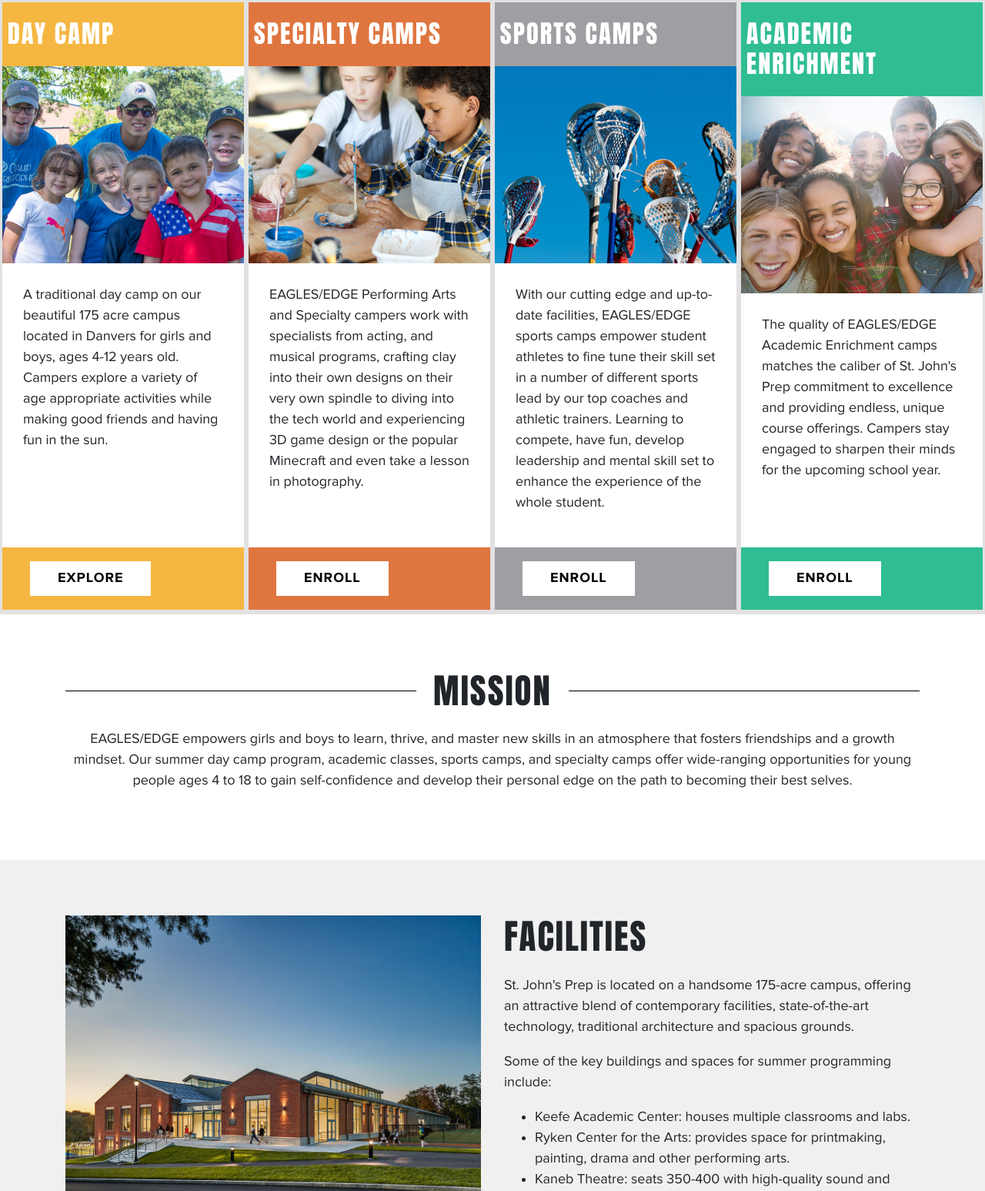
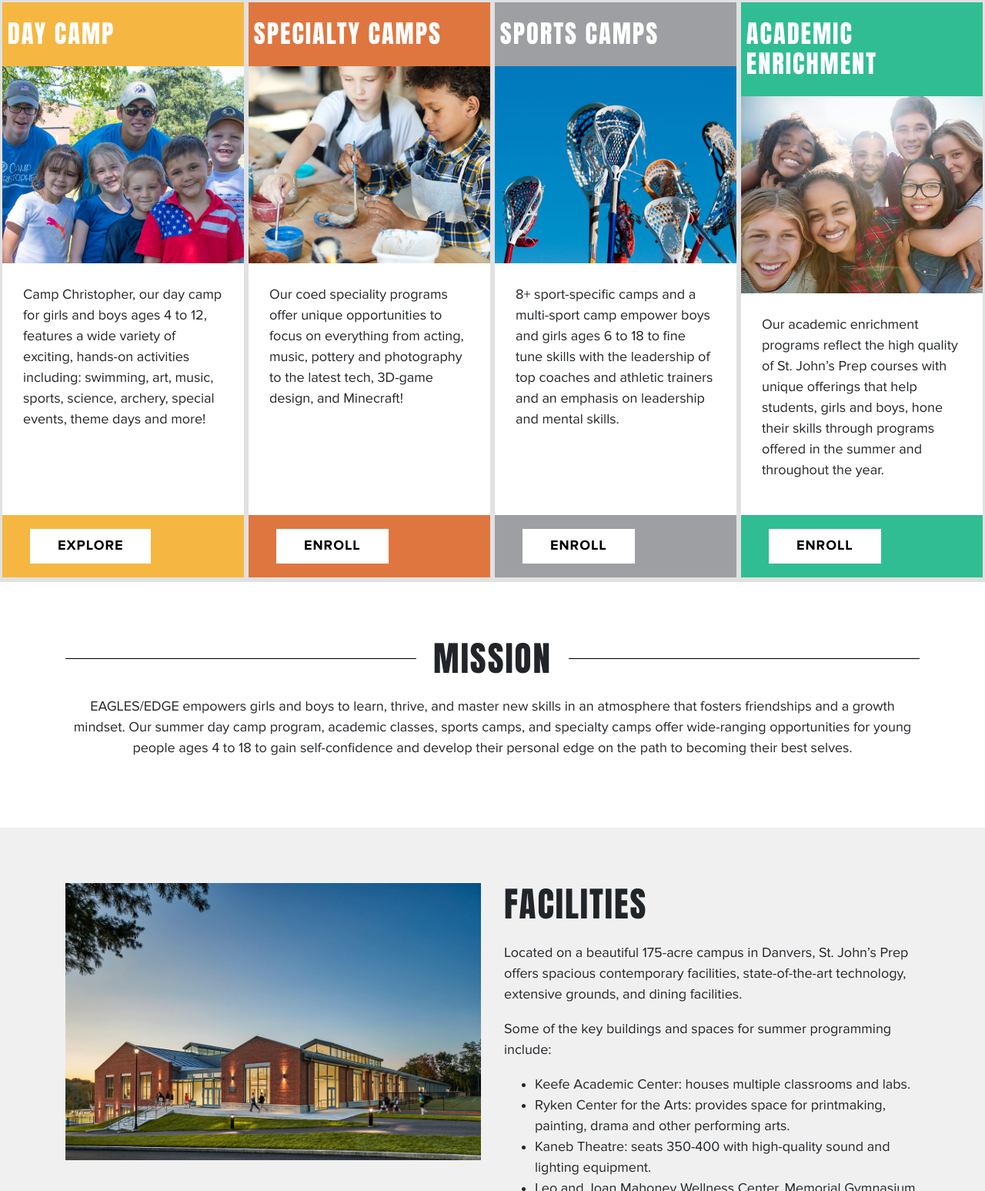
Before and after one commit to delster/eagles-edge-stopgap, a Gatsby site: page / in a window 1280 px wide. Shown: the part 530-2077 px from the top of the page at 77% size. Built offline with nearby package versions, Linux system fonts and the light colour scheme; Gatsby itself is replaced by a stand-in of ours; a web font is replaced by a local one; what @fortawesome/pro-solid-svg-icons would draw is missing.

Commit message:
Testing Andrew's Mac

```diff
--- a/src/pages/camp-christopher.js
+++ b/src/pages/camp-christopher.js
@@ -14,7 +14,7 @@
 
 const CampChristopherPage = () => (
   <Layout>
-    <Helmet title="sCamp Christopher" />
+    <Helmet title="Camp Christopher" />
     <section id="hero-section" style={{
       display: `flex`,
       flexFlow: `row`,
--- a/src/pages/index.js
+++ b/src/pages/index.js
@@ -39,7 +39,7 @@
             color='#f5b742'
             title='Day Camp'
             imgsrc={ServiceBlurbImg1}
-            content='A traditional day camp on our beautiful 175 acre campus located in Danvers for girls and boys, ages 4-12 years old. Campers explore a variety of age appropriate activities while making good friends and having fun in the sun.'
+            content='Camp Christopher, our day camp for girls and boys ages 4 to 12, features a wide variety of exciting, hands-on activities including: swimming, art, music, sports, science, archery, special events, theme days and more!'
             buttonText='Explore'
             buttonLink="/camp-christopher"
             isReactLink />
@@ -49,7 +49,7 @@
             color='#df7640'
             title='Specialty Camps'
             imgsrc={ServiceBlurbImg2}
-            content='EAGLES/EDGE Performing Arts and Specialty campers work with specialists from acting, and musical programs, crafting clay into their own designs on their very own spindle to diving into the tech world and experiencing 3D game design or the popular Minecraft and even take a lesson in photography.'
+            content='Our coed speciality programs offer unique opportunities to focus on everything from acting, music, pottery and photography to the latest tech, 3D-game design, and Minecraft!'
             buttonText='Enroll'
             buttonLink="http://eaglesedge.campbrainregistration.com" />
         </Col>
@@ -58,7 +58,7 @@
             color='#9e9fa2'
             title='Sports Camps'
             imgsrc={ServiceBlurbImg3}
-            content='With our cutting edge and up-to-date facilities, EAGLES/EDGE sports camps empower student athletes to fine tune their skill set in a number of different sports lead by our top coaches and athletic trainers. Learning to compete, have fun, develop leadership and mental skill set to enhance the experience of the whole student.'
+            content='8+ sport-specific camps and a multi-sport camp empower boys and girls ages 6 to 18 to fine tune skills with the leadership of top coaches and athletic trainers and an emphasis on leadership and mental skills.'
             buttonText='Enroll'
             buttonLink="http://eaglesedge.campbrainregistration.com" />
         </Col>
@@ -67,7 +67,7 @@
             color='#30bd94'
             title='Academic Enrichment'
             imgsrc={ServiceBlurbImg4}
-            content="The quality of EAGLES/EDGE Academic Enrichment camps matches the caliber of St. John's Prep commitment to excellence and providing endless, unique course offerings. Campers stay engaged to sharpen their minds for the upcoming school year."
+            content="Our academic enrichment programs reflect the high quality of St. John’s Prep courses with unique offerings that help students, girls and boys, hone their skills through programs offered in the summer and throughout the year."
             buttonText='Enroll'
             buttonLink="http://eaglesedge.campbrainregistration.com" />
         </Col>
@@ -89,7 +89,7 @@
           </Col>
           <Col xs='12' lg='6'>
             <h2>Facilities</h2>
-            <p>St. John's Prep is located on a handsome 175-acre campus, offering an attractive blend of contemporary facilities, state-of-the-art technology, traditional architecture and spacious grounds.</p>
+            <p>Located on a beautiful 175-acre campus in Danvers, St. John’s Prep offers spacious contemporary facilities, state-of-the-art technology, extensive grounds, and dining facilities.</p>
             <p>Some of the key buildings and spaces for summer programming include:</p>
             <ul>
               <li>Keefe Academic Center: houses multiple classrooms and labs.</li>
```
Also changed, not shown: 1 other file.
